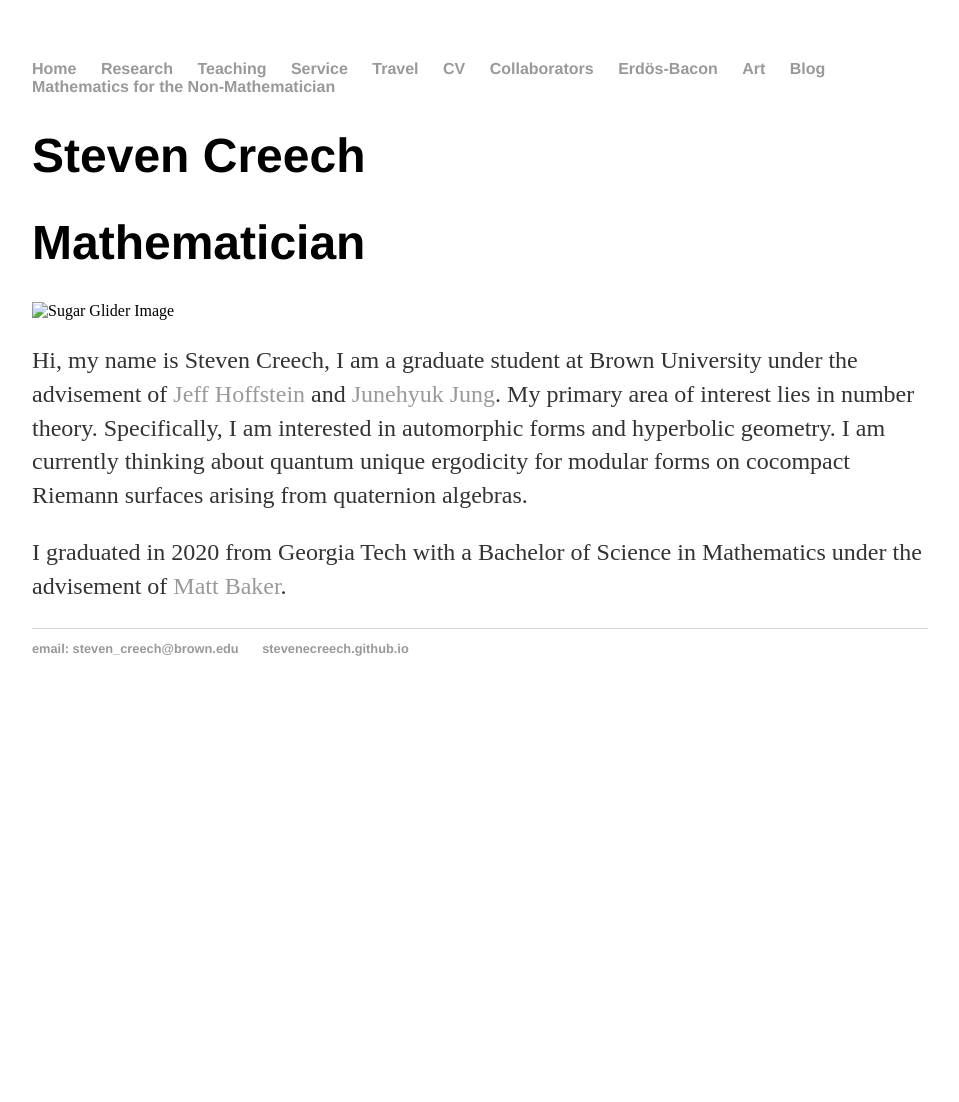
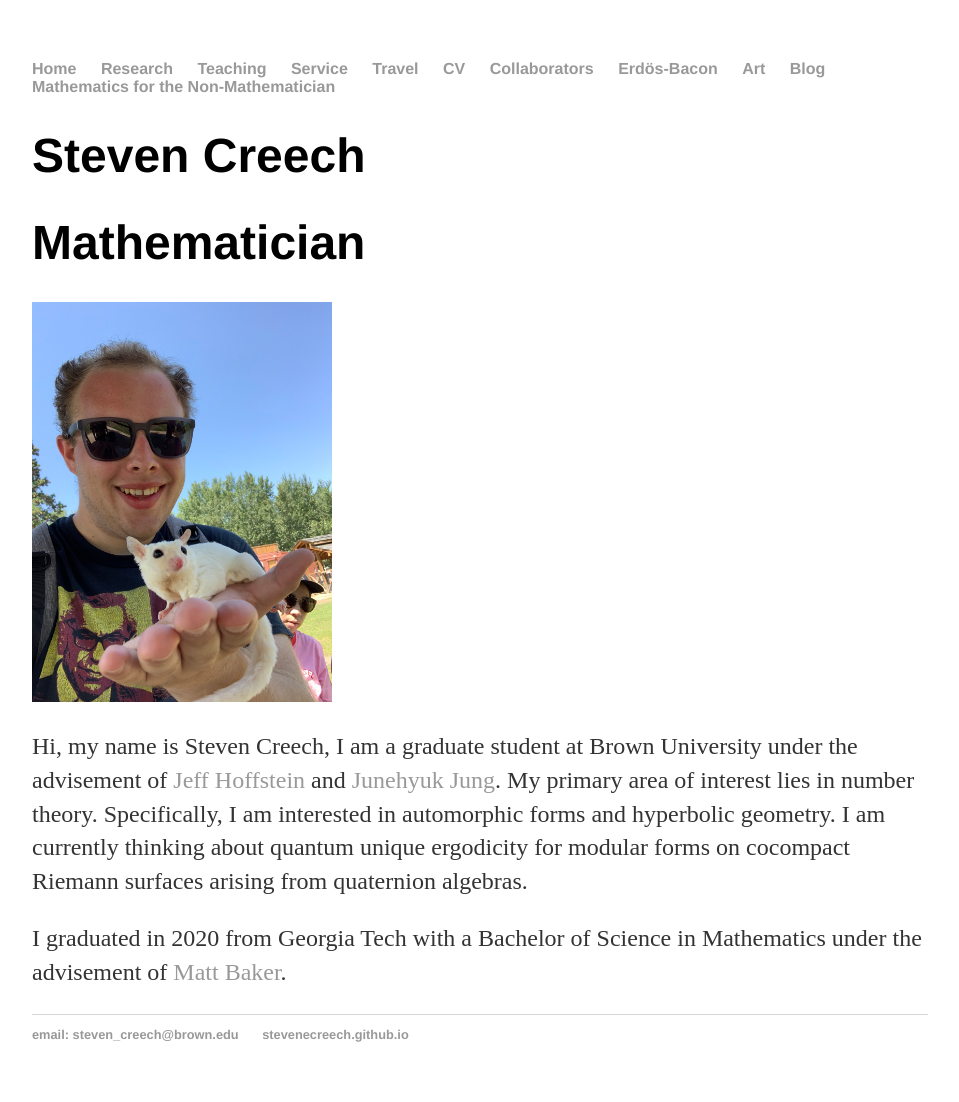
Before and after one commit to stevenecreech/stevenecreech.github.io, a Jekyll site: the page built from index.html, in a window 1280 px wide. Shown: the whole page, without its empty margins (160-1119 px from the left). Built offline with Jekyll 4.4.1, drawn with Linux system fonts in a browser that asks for light colours; Markdown is read by kramdown in place of the engine named in the settings; before the commit the page ends 900 px from its top, so only the background shows below that.

Commit message:
Update index.html

```diff
--- a/index.html
+++ b/index.html
@@ -42,7 +42,7 @@ title: Steven Creech
     </head>
     <body>
         <div class="image-container">
-            <img src="..images/SugarGlider.JPG" alt="Sugar Glider Image" width="300" height="auto">
+            <img src="images/SugarGlider.JPG" alt="Sugar Glider Image" width="300" height="auto">
             <div class="hover-text">
                 This animal is a Sugar Glider. It is part of the marsupial family. This photo was taken at a kangaroo farm in Kelowna, Canada during the Inclusive Paths in Explicit Number Theory Summer School in 2023.
             </div>
```
